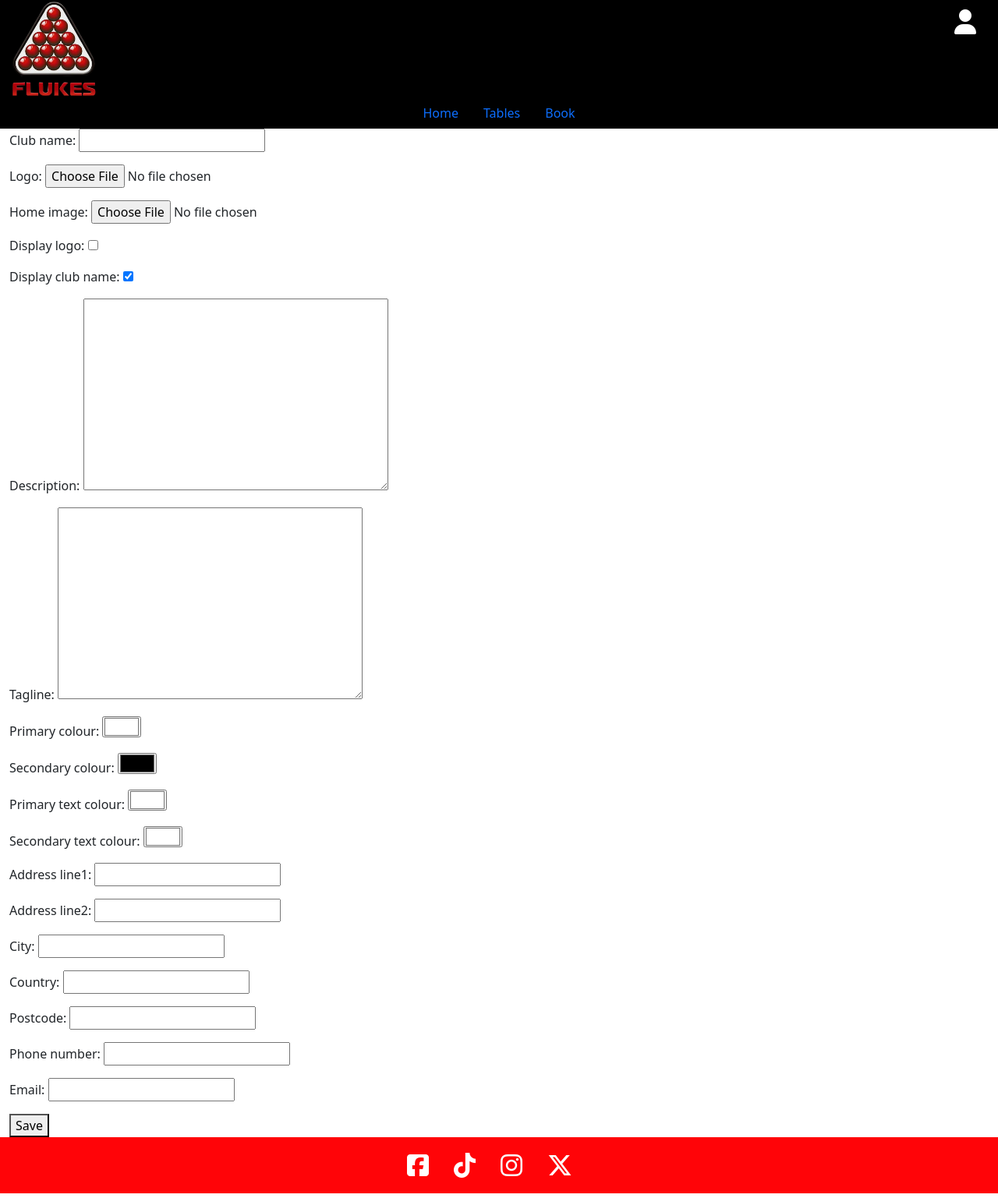
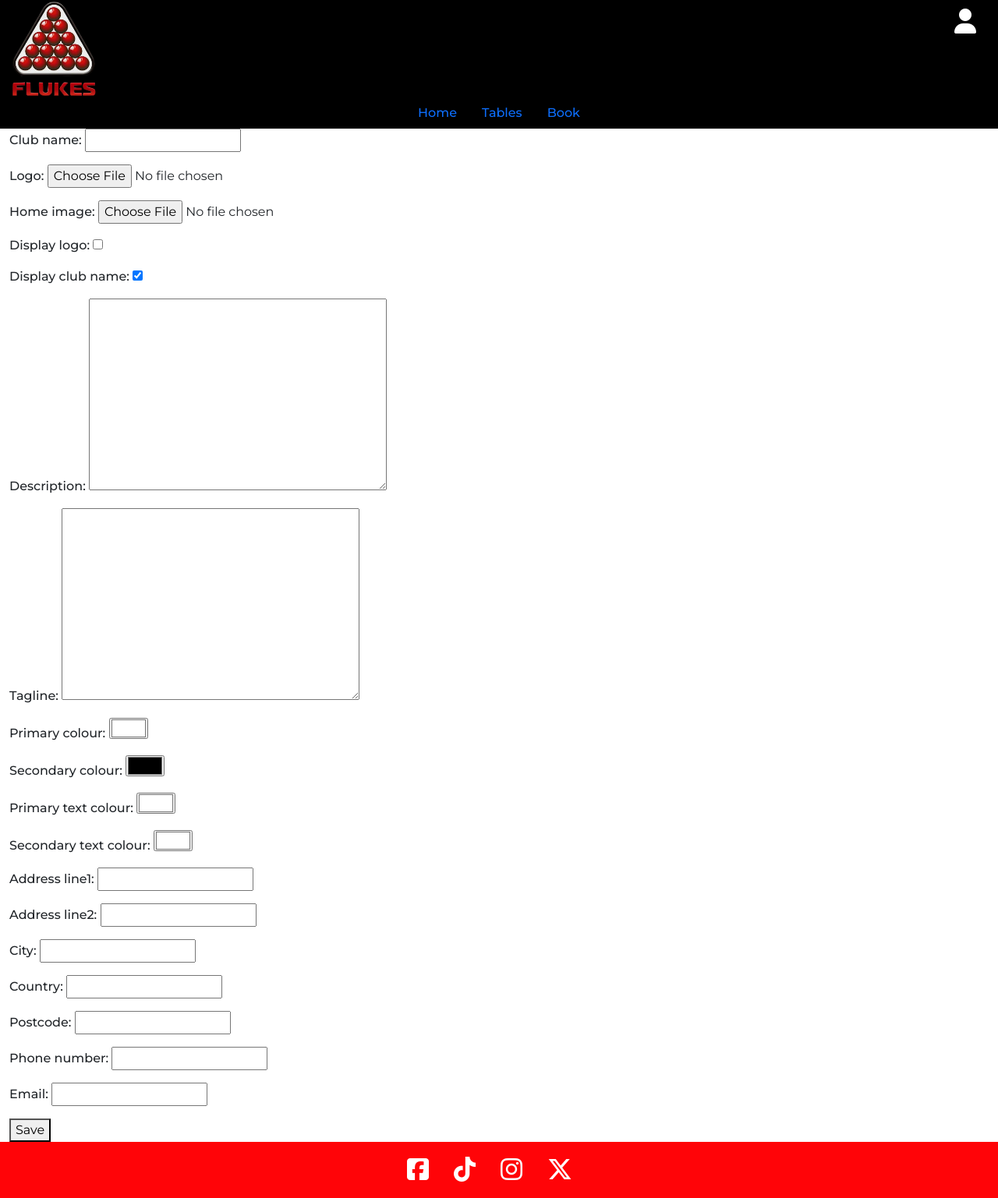
Before and after one commit to stephenbeese/snooker-hall-booking-system-2, a Django app: page /club_details_form/ in a window 1280 px wide. Shown: the whole page at 78% size. Run offline with Django 5.2, Linux system fonts and the light colour scheme; a user stored in the database is signed in; data comes from the database, SQL or seed files in the repository; some libraries are stand-ins or nearby versions.

Commit message:
Change font

```diff
--- a/snookerhall/static/css/base.css
+++ b/snookerhall/static/css/base.css
@@ -1,3 +1,9 @@
+header, footer, main, .toast {
+  font-family: "Montserrat", sans-serif;
+  font-weight: 500;
+  font-style: normal;
+}
+
 .logo {
   max-height: 125px;
 }
--- a/snookerhall/templates/base.html
+++ b/snookerhall/templates/base.html
@@ -17,6 +17,11 @@
       integrity="sha384-T3c6CoIi6uLrA9TneNEoa7RxnatzjcDSCmG1MXxSR1GAsXEV/Dwwykc2MPK8M2HN"
       crossorigin="anonymous"
     />
+
+    <!-- GOOGLE FONTS -->
+    <link rel="preconnect" href="https://fonts.googleapis.com">
+    <link rel="preconnect" href="https://fonts.gstatic.com" crossorigin>
+    <link href="https://fonts.googleapis.com/css2?family=Montserrat:ital,wght@0,100..900;1,100..900&display=swap" rel="stylesheet">
 
     <!-- FONT AWESOME -->
     <script
```
